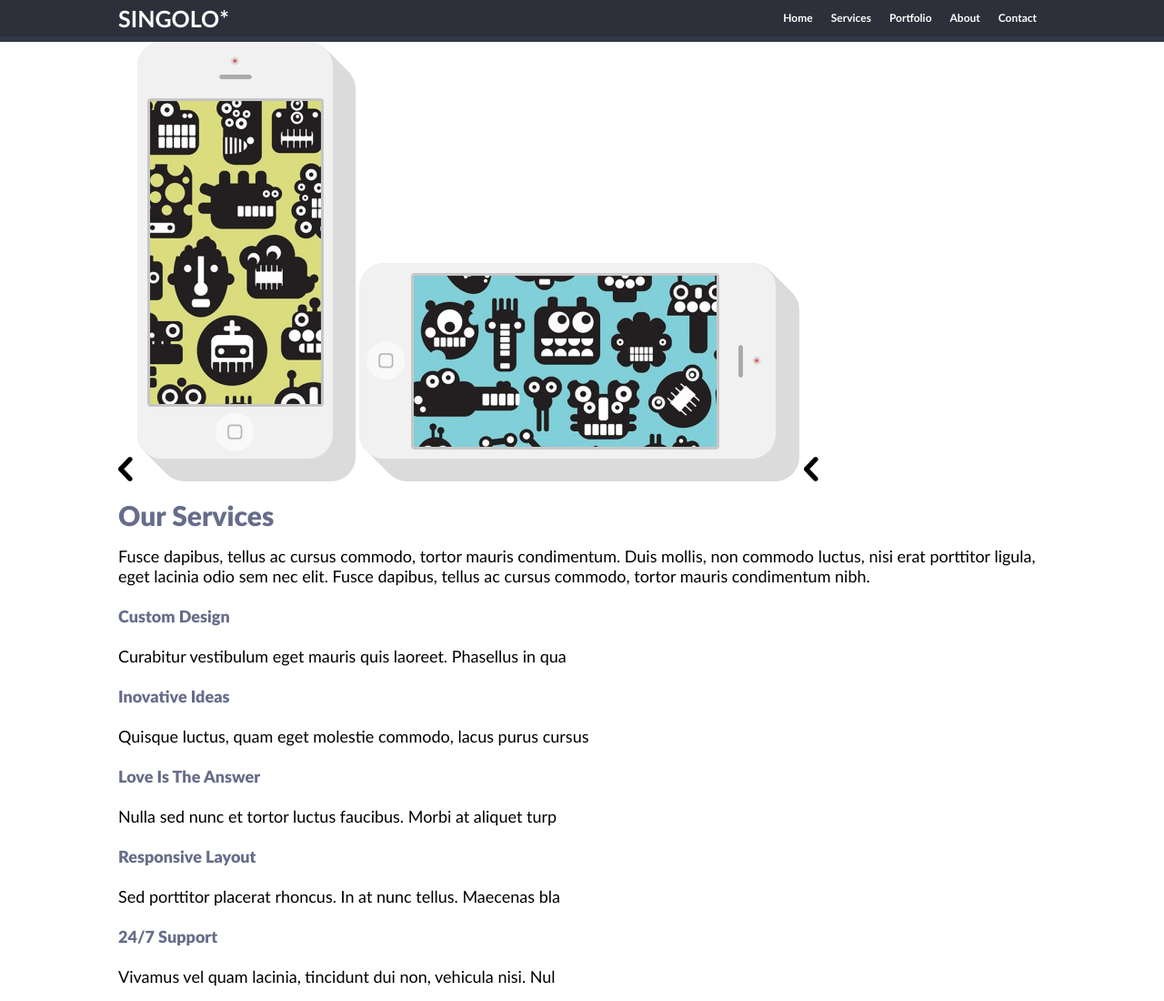
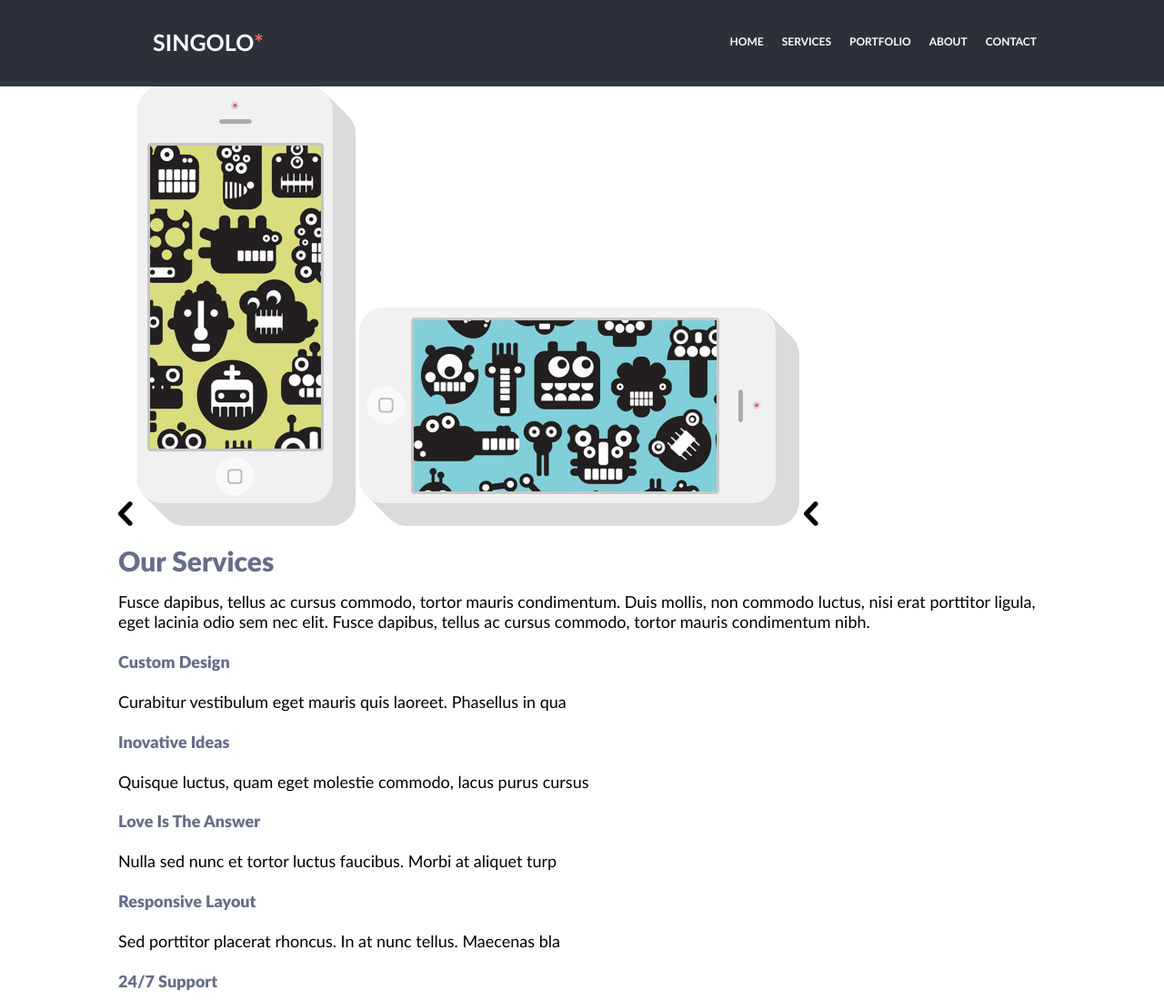
Before and after one commit to TeinPirs/singolo, a website: page singolo1.html in a window 1280 px wide. Shown: the top 1100 px of the page at 91% size. Drawn offline with Linux system fonts and the light colour scheme; files whose address does not match are found by name.

Commit message:
fix: header

```diff
--- a/sass/abstract/_constants.scss
+++ b/sass/abstract/_constants.scss
@@ -1,4 +1,5 @@
 $color-text: #666d89;
 $color-light: #ffffff;
+$color-primary: #f06c64;
 
 $content-width: 1020px;
--- a/sass/base/_base.scss
+++ b/sass/base/_base.scss
@@ -15,6 +15,7 @@ h1 {
   color: $color-light;
   font-weight: 700;
   text-align: left;
+  letter-spacing: 0.001rem;
 }
 
 h2 {
--- a/sass/layouts/_header.scss
+++ b/sass/layouts/_header.scss
@@ -1,11 +1,20 @@
 .header {
   background-color: #2d303a;
   border-bottom: 6px solid #323746;
+  height: 89px;
 }
 .header__wrapper {
   display: flex;
   align-items: center;
   justify-content: space-between;
+  padding-top: 26px;
+}
+
+.logo {
+  padding-left: 38px;
+}
+.logo__star {
+  color: $color-primary;
 }
 
 .navigation {
@@ -25,6 +34,7 @@
 .navigation__link > a {
   text-decoration: none;
   color: $color-light;
+  text-transform: uppercase;
 }
 
 .navigation__link > a:hover {
```
Also changed, not shown: font.css (renamed from sass/font.css), singolo1.css, 1 other file.
